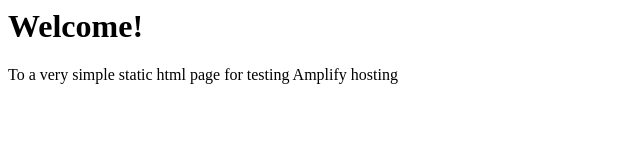
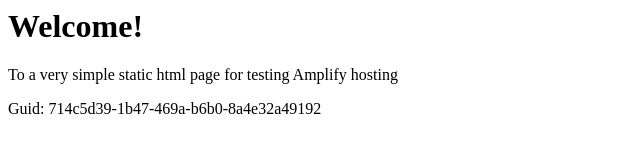
Before and after one commit to aws-aemilia-pdx/Github-PR-Commit-Integration-Test-DoNotTouch-GithubWebhookPreviewCanaryTest-v1-prod-us-west-2, a website: page src/index.html in a window 1280 px wide. Shown: the whole page, without its empty margins (0-640 px from the left). Drawn offline with Linux system fonts and the light colour scheme.

Commit message:
commit from integ tests

```diff
--- a/src/index.html
+++ b/src/index.html
@@ -1,3 +1,5 @@
+
+
 <html lang="en">
 
 <head>
@@ -10,6 +12,6 @@
 <body>
     <h1>Welcome!</h1>
     <p>To a very simple static html page for testing Amplify hosting</p>
-</body>
+    <p>Guid: 714c5d39-1b47-469a-b6b0-8a4e32a49192</p></body>
 
 </html>
```
